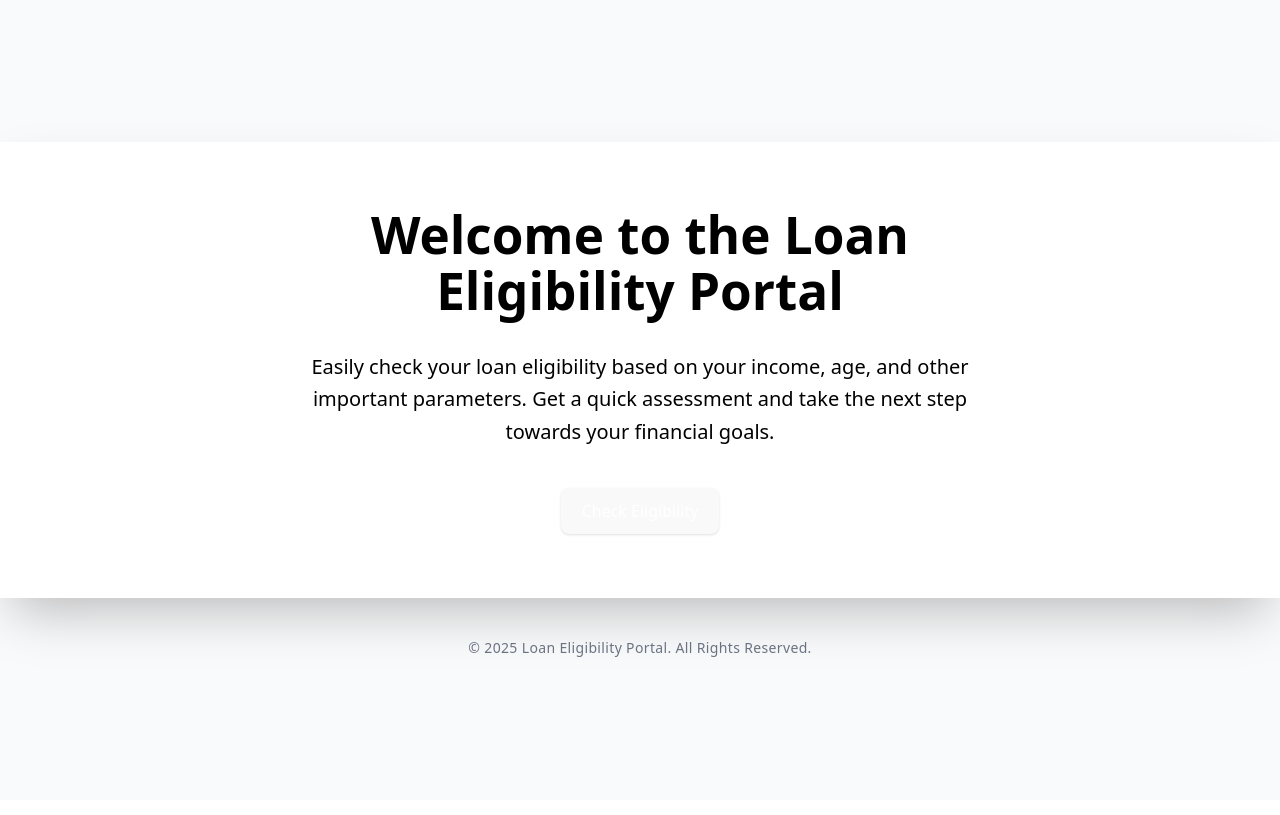
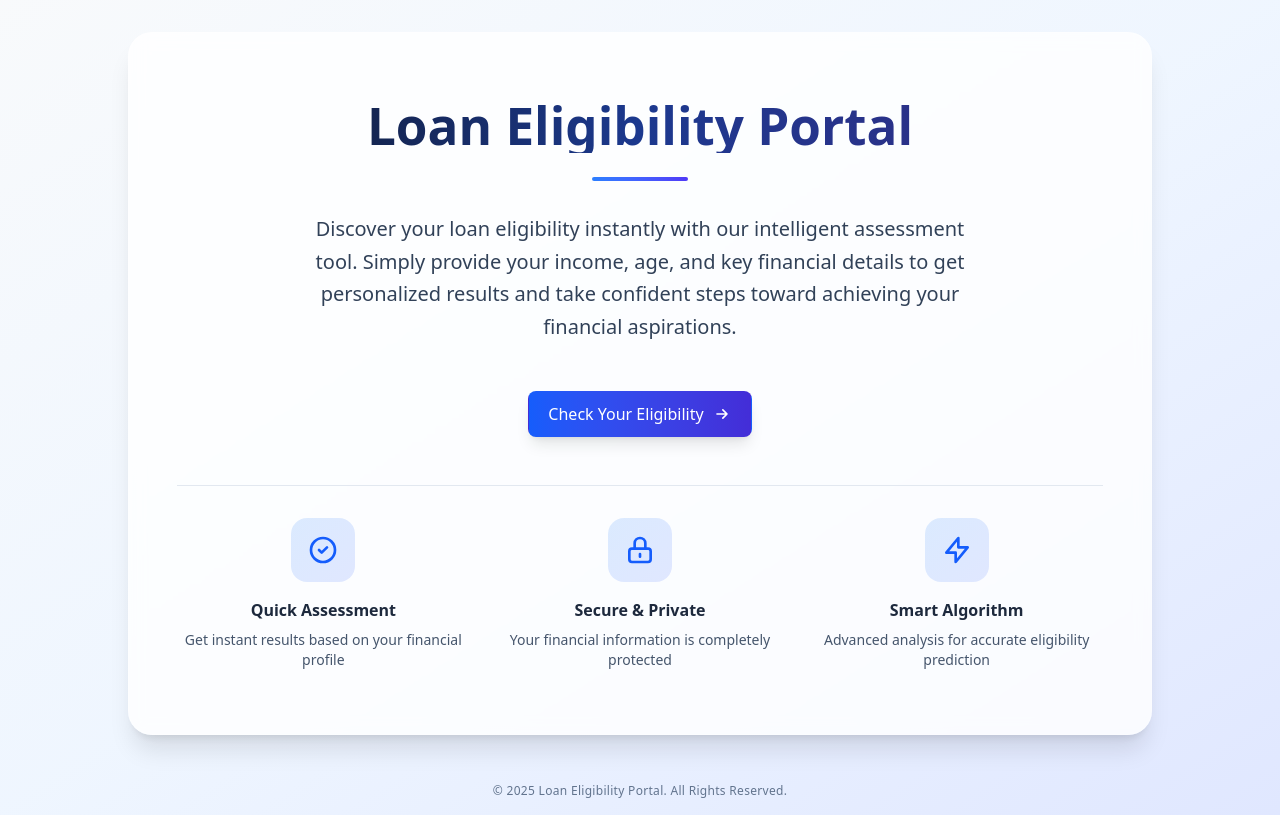
Before and after one commit to AdibaFaiyaz/LoanCheck, a React (Vite) app in the folder frontend/: page / in a window 1280 px wide. Built offline with nearby package versions, Linux system fonts and the light colour scheme.

Commit message:
Langing Page: Better Interface

```diff
--- a/frontend/package.json
+++ b/frontend/package.json
@@ -12,6 +12,7 @@
   "dependencies": {
     "@tailwindcss/postcss": "^4.1.6",
     "@tailwindcss/vite": "^4.1.6",
+    "lucide-react": "^0.515.0",
     "react": "^19.1.0",
     "react-dom": "^19.1.0",
     "react-icons": "^5.5.0",
--- a/frontend/src/pages/Home.tsx
+++ b/frontend/src/pages/Home.tsx
@@ -1,32 +1,85 @@
 import { useNavigate } from 'react-router-dom';
+const Home = () => {
+   const navigate = useNavigate();
+  return (
+    <div className="min-h-screen w-screen bg-gradient-to-br from-slate-50 via-blue-50 to-indigo-100 flex flex-col overflow-hidden">
+      {/* Main Content */}
+      <div className="flex-1 flex items-center justify-center px-4 py-8">
+        <div className="w-full max-w-5xl">
+          {/* Hero Card */}
+          <div className="bg-white/80 backdrop-blur-sm rounded-3xl shadow-xl border border-white/20 overflow-hidden h-full">
+            <div className="px-8 py-12 md:px-12 md:py-16 h-full flex flex-col justify-center">
+              {/* Header */}
+              <div className="text-center mb-12">
+                <h1 className="text-4xl md:text-6xl font-bold bg-gradient-to-r from-slate-900 via-blue-900 to-indigo-900 bg-clip-text text-transparent mb-6 leading-tight">
+                  Loan Eligibility Portal
+                </h1>
+                <div className="w-24 h-1 bg-gradient-to-r from-blue-500 to-indigo-600 mx-auto rounded-full mb-8"></div>
+                <p className="text-lg md:text-xl text-slate-700 leading-relaxed max-w-2xl mx-auto">
+                  Discover your loan eligibility instantly with our intelligent assessment tool.
+                  Simply provide your income, age, and key financial details to get personalized results
+                  and take confident steps toward achieving your financial aspirations.
+                </p>
+              </div>
 
-const Home = () => {
-  const navigate = useNavigate();
+              {/* CTA Button */}
+              <div className="text-center">
+                <button
+                   onClick={() => navigate('/loan-eligibility')}
+                  className="group relative inline-flex items-center justify-center px-10 py-4 text-lg font-semibold text-white bg-gradient-to-r from-blue-600 to-indigo-700 rounded-2xl shadow-lg hover:shadow-xl transform hover:-translate-y-1 transition-all duration-300 ease-out border-0 overflow-hidden"
+                >
+                  <span className="absolute inset-0 bg-gradient-to-r from-blue-700 to-indigo-800 opacity-0 group-hover:opacity-100 transition-opacity duration-300"></span>
+                  <span className="relative flex items-center space-x-2">
+                    <span>Check Your Eligibility</span>
+                    <svg className="w-5 h-5 transform group-hover:translate-x-1 transition-transform duration-200" fill="none" stroke="currentColor" viewBox="0 0 24 24">
+                      <path strokeLinecap="round" strokeLinejoin="round" strokeWidth={2} d="M13 7l5 5m0 0l-5 5m5-5H6" />
+                    </svg>
+                  </span>
+                </button>
+              </div>
 
-  return (
-    <div className="min-h-screen bg-gray-50 flex flex-col justify-center items-center">
-      <div className="w-screen bg-white shadow-2xl py-16">
-        <div className="w-full max-w-3xl mx-auto px-6">
-          <h1 className="text-4xl md:text-5xl font-extrabold text-center text-black mb-8 leading-tight">
-            Welcome to the Loan Eligibility Portal
-          </h1>
-          <p className="text-lg md:text-xl text-center text-black mb-10 leading-relaxed">
-            Easily check your loan eligibility based on your income, age, and other important parameters. Get a quick assessment and take the next step towards your financial goals.
-          </p>
+              {/* Feature Highlights */}
+              <div className="grid md:grid-cols-3 gap-6 mt-12 pt-8 border-t border-slate-200">
+                <div className="text-center group">
+                  <div className="w-16 h-16 bg-gradient-to-br from-blue-100 to-indigo-100 rounded-2xl flex items-center justify-center mx-auto mb-4 group-hover:scale-110 transition-transform duration-200">
+                    <svg className="w-8 h-8 text-blue-600" fill="none" stroke="currentColor" viewBox="0 0 24 24">
+                      <path strokeLinecap="round" strokeLinejoin="round" strokeWidth={2} d="M9 12l2 2 4-4m6 2a9 9 0 11-18 0 9 9 0 0118 0z" />
+                    </svg>
+                  </div>
+                  <h3 className="font-semibold text-slate-800 mb-2">Quick Assessment</h3>
+                  <p className="text-sm text-slate-600">Get instant results based on your financial profile</p>
+                </div>
 
-          <div className="flex justify-center">
-            <button
-              onClick={() => navigate('/loan-eligibility')}
-              className="px-8 py-4 rounded-lg bg-black text-white text-lg font-semibold shadow transition-colors duration-200 hover:bg-white  border border-black"
-            >
-              Check Eligibility
-            </button>
+                <div className="text-center group">
+                  <div className="w-16 h-16 bg-gradient-to-br from-blue-100 to-indigo-100 rounded-2xl flex items-center justify-center mx-auto mb-4 group-hover:scale-110 transition-transform duration-200">
+                    <svg className="w-8 h-8 text-blue-600" fill="none" stroke="currentColor" viewBox="0 0 24 24">
+                      <path strokeLinecap="round" strokeLinejoin="round" strokeWidth={2} d="M12 15v2m-6 4h12a2 2 0 002-2v-6a2 2 0 00-2-2H6a2 2 0 00-2 2v6a2 2 0 002 2zm10-10V7a4 4 0 00-8 0v4h8z" />
+                    </svg>
+                  </div>
+                  <h3 className="font-semibold text-slate-800 mb-2">Secure & Private</h3>
+                  <p className="text-sm text-slate-600">Your financial information is completely protected</p>
+                </div>
+
+                <div className="text-center group">
+                  <div className="w-16 h-16 bg-gradient-to-br from-blue-100 to-indigo-100 rounded-2xl flex items-center justify-center mx-auto mb-4 group-hover:scale-110 transition-transform duration-200">
+                    <svg className="w-8 h-8 text-blue-600" fill="none" stroke="currentColor" viewBox="0 0 24 24">
+                      <path strokeLinecap="round" strokeLinejoin="round" strokeWidth={2} d="M13 10V3L4 14h7v7l9-11h-7z" />
+                    </svg>
+                  </div>
+                  <h3 className="font-semibold text-slate-800 mb-2">Smart Algorithm</h3>
+                  <p className="text-sm text-slate-600">Advanced analysis for accurate eligibility prediction</p>
+                </div>
+              </div>
+            </div>
           </div>
         </div>
       </div>
 
-      <footer className="text-center text-sm text-gray-500 mt-10 tracking-wide">
-        <p>&copy; 2025 Loan Eligibility Portal. All Rights Reserved.</p>
+      {/* Footer */}
+      <footer className="text-center py-4">
+        <p className="text-xs text-slate-500 font-medium tracking-wide">
+          &copy; 2025 Loan Eligibility Portal. All Rights Reserved.
+        </p>
       </footer>
     </div>
   );
```
Also changed, not shown: 1 other file (tests, documents, lock files or other folders).
